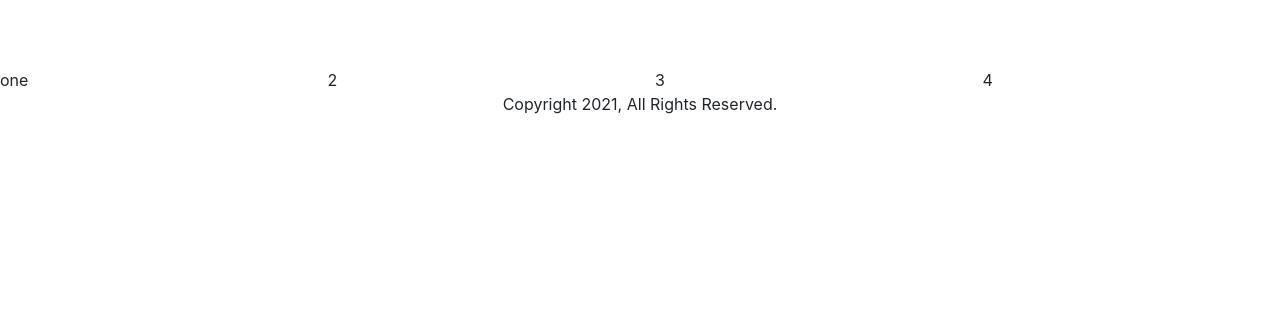
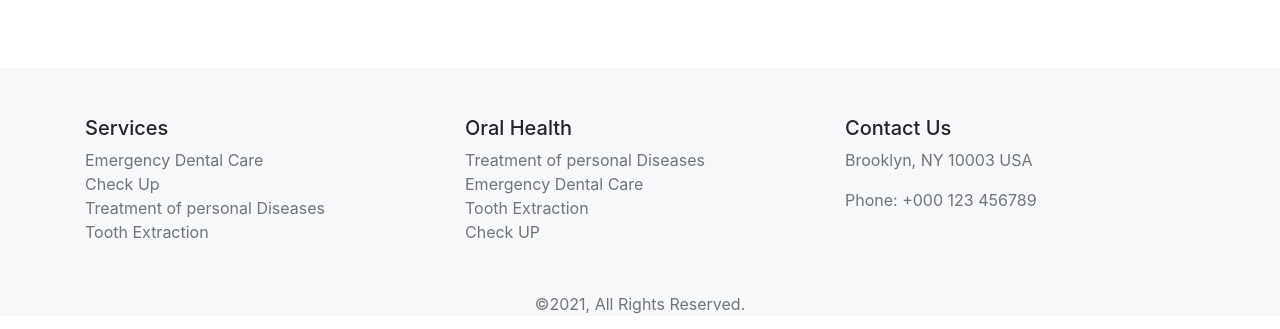
Before and after one commit to Tamim-Hossain/healthy-teeth, a React (Create React App) app: page / in a window 1280 px wide. Shown: the part 1239-1568 px from the top of the page. Before the commit the page ends 1371 px from the top, so only its background shows below. Built offline with nearby package versions, Linux system fonts and the light colour scheme.

Commit message:
footer added

```diff
--- a/src/components/home/main/Main.jsx
+++ b/src/components/home/main/Main.jsx
@@ -1,16 +1,17 @@
-import { Button, Col, Row } from "react-bootstrap";
+import { Button, Col, Container, Row } from "react-bootstrap";
 import homeChair from "../../../images/homeChair.png";
 
 const Main = () => {
 	return (
+		<Container fluid>
 			<Row className="d-flex justify-content-center align-items-center pb-5">
 				<Col md={5}>
 					<h1 className="font-weight-bold">
 						Your New Smile <br /> Starts Here
 					</h1>
 					<p className="text-secondary">
-					Lorem Ipsum is simply dummy text of the printing and typesetting industry. Lorem Ipsum has
-					been the industry’s standard dummy text ever since the
+						Lorem Ipsum is simply dummy text of the printing and typesetting industry. Lorem Ipsum
+						has been the industry’s standard dummy text ever since the
 					</p>
 					<Button variant="info" className="font-weight-bold">
 						GET APPOINTMENT
@@ -20,6 +21,7 @@ const Main = () => {
 					<img src={homeChair} alt="" className="img-fluid" />
 				</Col>
 			</Row>
+		</Container>
 	);
 };
 
--- a/src/components/shared/Footer.jsx
+++ b/src/components/shared/Footer.jsx
@@ -1,16 +1,42 @@
-import { Col, Row } from "react-bootstrap";
+import { Col, Container, Row } from "react-bootstrap";
+import { Link } from "react-router-dom";
 
 const Footer = () => {
 	return (
-		<>
-			<Row>
-				<Col md={3}>one</Col>
-				<Col md={3}>2</Col>
-				<Col md={3}>3</Col>
-				<Col md={3}>4 </Col>
-			</Row>
-			<p className="text-center">Copyright {new Date().getFullYear()}, All Rights Reserved.</p>
-		</>
+		<footer className="bg-light">
+			<Container className="pt-5">
+				<Row>
+					<Col md={4}>
+						<h5>Services</h5>
+						<Link className="text-secondary">Emergency Dental Care</Link>
+						<br />
+						<Link className="text-secondary">Check Up</Link>
+						<br />
+						<Link className="text-secondary">Treatment of personal Diseases</Link>
+						<br />
+						<Link className="text-secondary">Tooth Extraction</Link>
+					</Col>
+					<Col md={4}>
+						<h5>Oral Health</h5>
+						<Link className="text-secondary">Treatment of personal Diseases</Link>
+						<br />
+						<Link className="text-secondary">Emergency Dental Care</Link>
+						<br />
+						<Link className="text-secondary">Tooth Extraction</Link>
+						<br />
+						<Link className="text-secondary">Check UP</Link>
+					</Col>
+					<Col md={4}>
+						<h5>Contact Us</h5>
+						<p className="text-secondary">Brooklyn, NY 10003 USA</p>
+						<p className="text-secondary">Phone: +000 123 456789</p>
+					</Col>
+				</Row>
+				<p className="text-center mt-5 text-secondary">
+					&#169;{new Date().getFullYear()}, All Rights Reserved.
+				</p>
+			</Container>
+		</footer>
 	);
 };
 
--- a/src/components/shared/Menu.jsx
+++ b/src/components/shared/Menu.jsx
@@ -9,9 +9,9 @@ const Menu = () => {
 	};
 	return (
 		<Navbar expand="lg" style={{ padding: "0" }}>
-			<Container fluid>
+			<Container>
 				<Navbar.Brand as={Link} to="/">
-					<img style={logoStyle} className="ml-4" src={logo} alt="" />
+					<img style={logoStyle} src={logo} alt="" />
 				</Navbar.Brand>
 				<Navbar.Toggle aria-controls="basic-navbar-nav" />
 				<Navbar.Collapse id="basic-navbar-nav">
```
Lines whose indentation alone changed are shown as unchanged.
